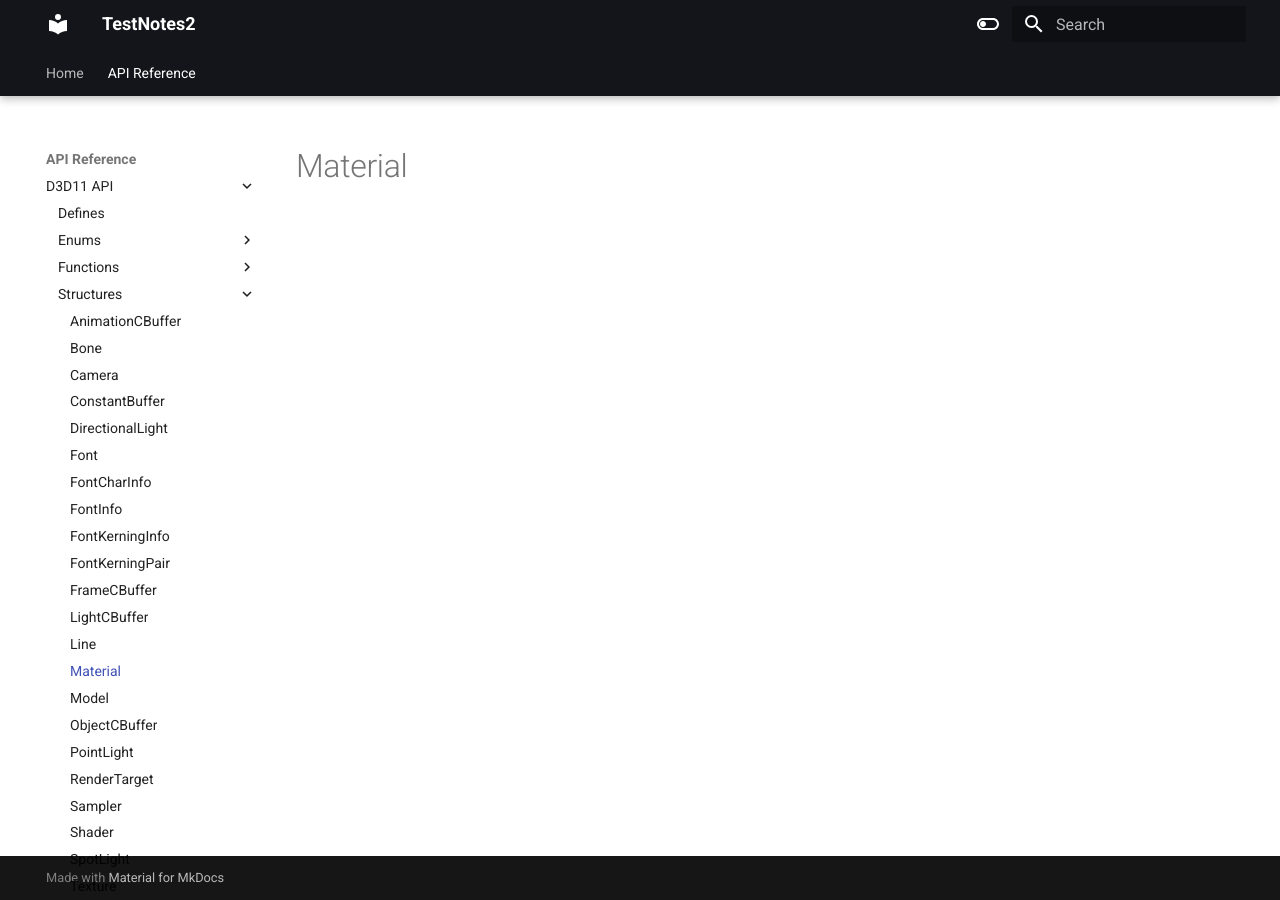
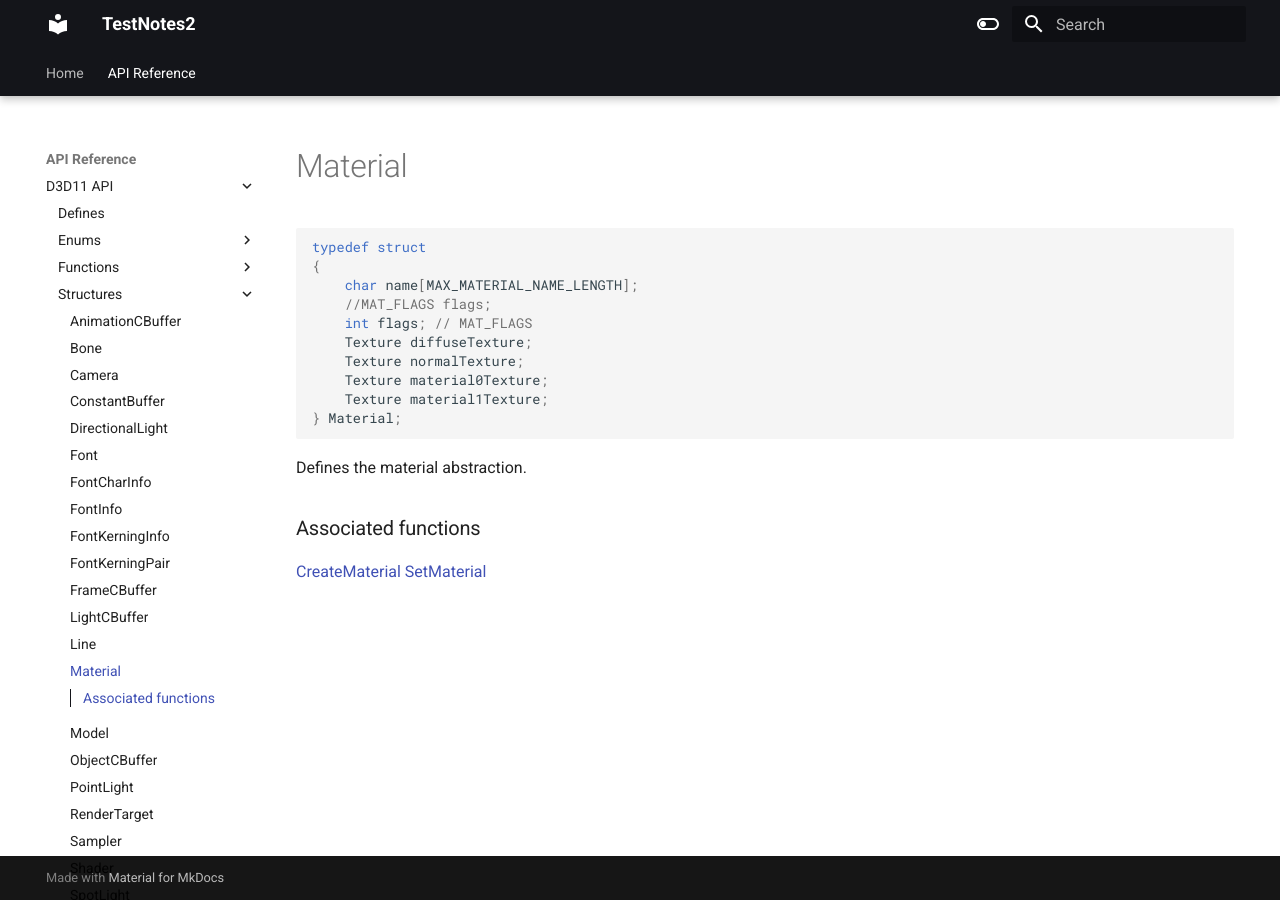
Before and after one commit to erichederstedt/TempEngineDocs, an MkDocs documentation site: the page built from docs/API Reference/D3D11 API/Structures/Material.md, in a window 1280 px wide. Built offline with MkDocs 1.6.1 and Material for MkDocs 9.7.7, drawn with Linux system fonts in a browser that asks for light colours.

Commit message:
PUSH NOTE : Material.md

````diff
--- a/docs/API Reference/D3D11 API/Structures/Material.md
+++ b/docs/API Reference/D3D11 API/Structures/Material.md
@@ -1 +1,21 @@
 # Material
+
+```c++
+typedef struct
+{
+    char name[MAX_MATERIAL_NAME_LENGTH];
+    //MAT_FLAGS flags;
+    int flags; // MAT_FLAGS
+    Texture diffuseTexture;
+    Texture normalTexture;
+    Texture material0Texture;
+    Texture material1Texture;
+} Material;
+```
+
+Defines the material abstraction.
+
+
+### Associated functions
+[CreateMaterial](../Functions/CreateMaterial.md)
+[SetMaterial](../Functions/SetMaterial.md)
````
